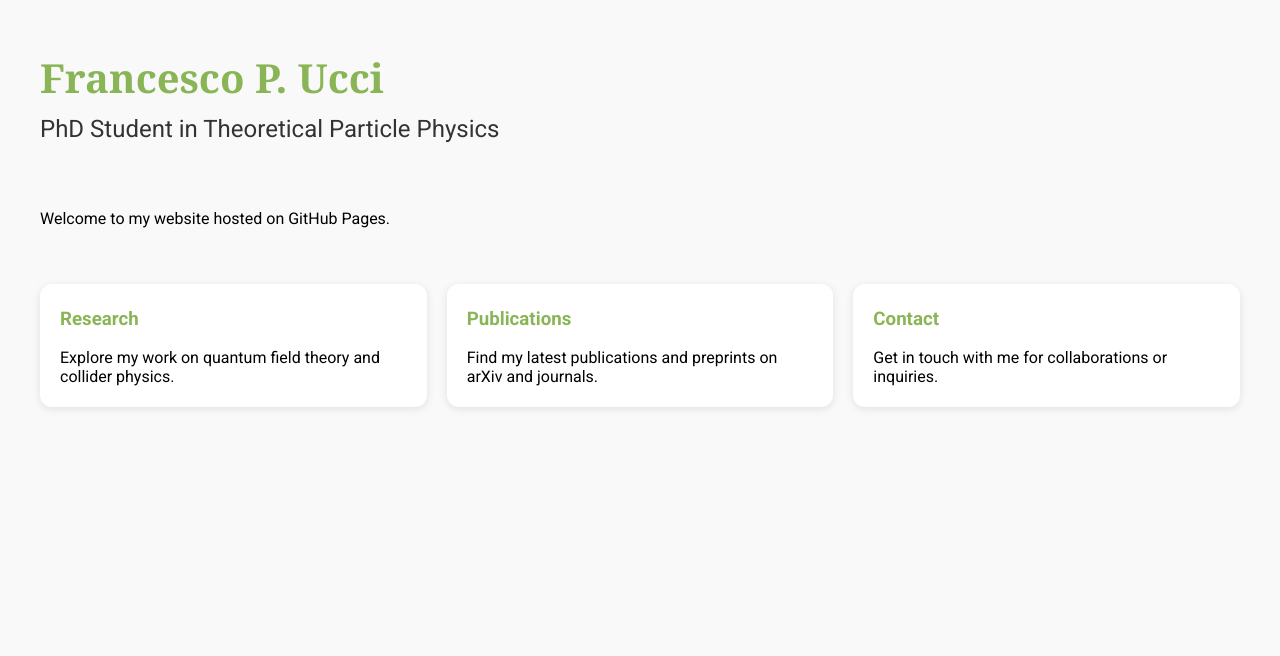
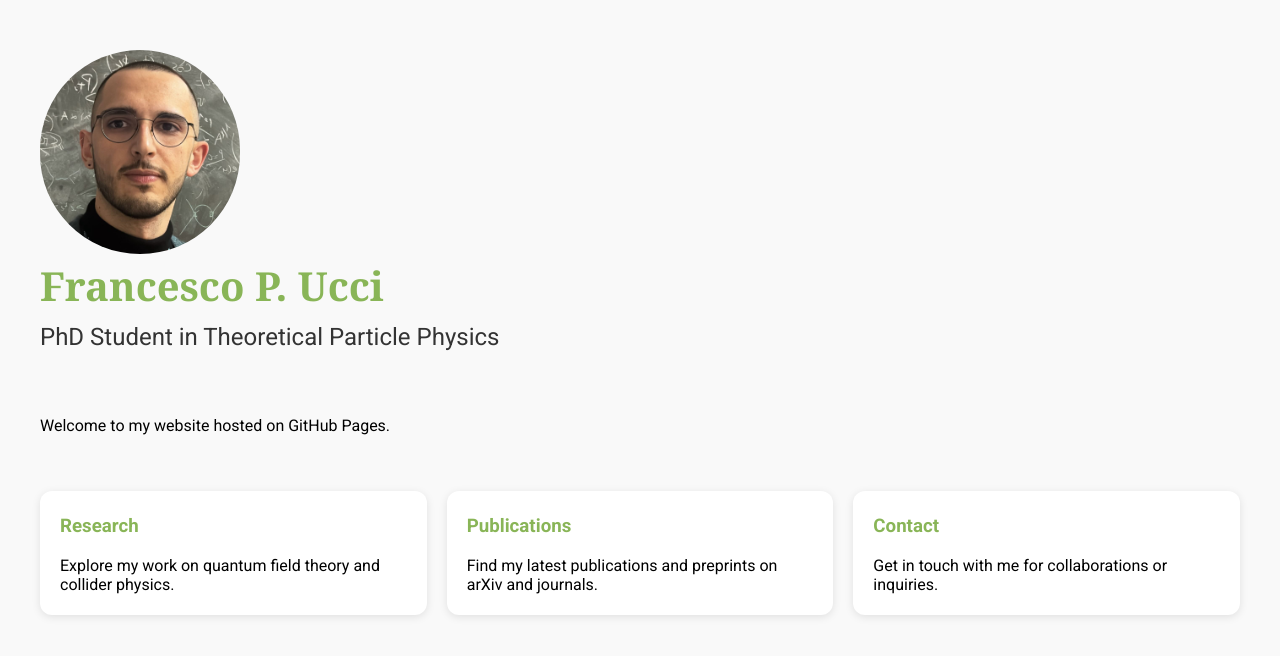
Before and after one commit to francescoucci/francescoucci.github.io, a Jekyll site: the page index.html, which Jekyll copies as it is, in a window 1280 px wide. Shown: the top 656 px of the page. Built offline with Jekyll 4.4.1, drawn with Linux system fonts in a browser that asks for light colours.

Commit message:
Update index.html

```diff
--- a/index.html
+++ b/index.html
@@ -51,6 +51,7 @@
 </head>
 <body>
   <header>
+    <img src="img/FPUpic.jpg" alt="Francesco P. Ucci" style="width:200px; border-radius: 100px;">
     <h1>Francesco P. Ucci</h1>
     <h2>PhD Student in Theoretical Particle Physics</h2>
   </header>
```
